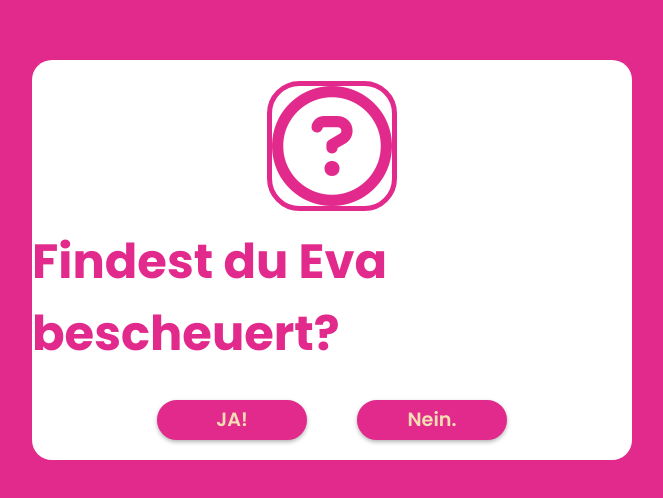
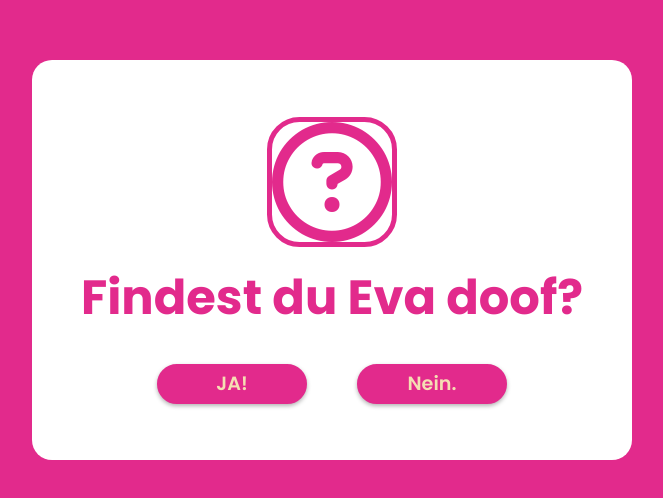
Before and after one commit to JokeCookie/jokecookie.github.io, a plain HTML site: page index.html in a window 1280 px wide. Shown: the part 140-638 px from the top of the page, without its empty margins (308-971 px from the left). Drawn offline with Linux system fonts and the light colour scheme.

Commit message:
Update index.html

```diff
--- a/index.html
+++ b/index.html
@@ -16,7 +16,7 @@
         <a href="https://www.youtube.com/watch?v=dQw4w9WgXcQ">
             <i class="fa-regular fa-circle-question"></i>
         </a>
-        <h2 class="question">Findest du Eva bescheuert?</h2>
+        <h2 class="question">Findest du Eva  doof?</h2>
         <div class="btn-group">
             <button class="yes-btn">JA!</button>
             <button class="no-btn">Nein.</button>
```
